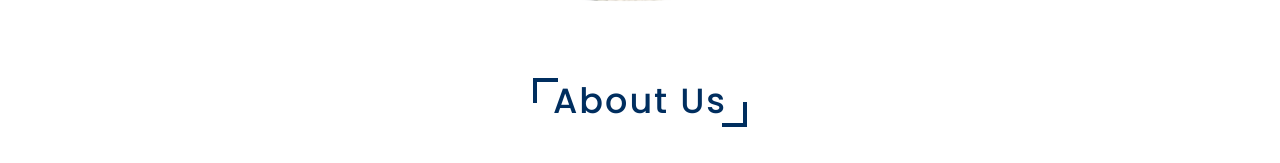
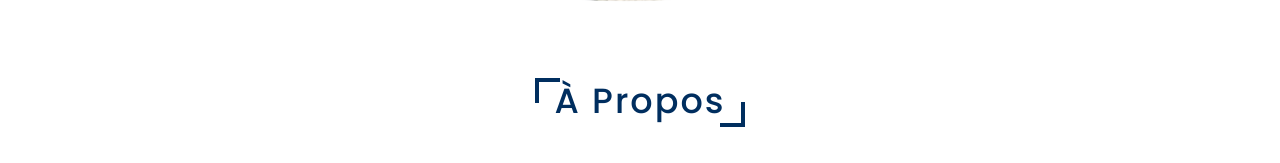
Before and after one commit to anassfresco/EXPORT-ART, a plain HTML site: page index.html in a window 1280 px wide. Shown: the part 770-933 px from the top of the page. Drawn offline with nearby package versions, Linux system fonts and the light colour scheme.

Commit message:
Update index.html

```diff
--- a/index.html
+++ b/index.html
@@ -49,7 +49,7 @@
   </section>
 
   <section id="Apropos" class="about">
-    <h1 class="heading">about us</h1>
+    <h1 class="heading">À propos</h1>
     <div class="row">
         <div class="content">
             <h3>La boutique de toutes richesses marocaines</h3>
```
